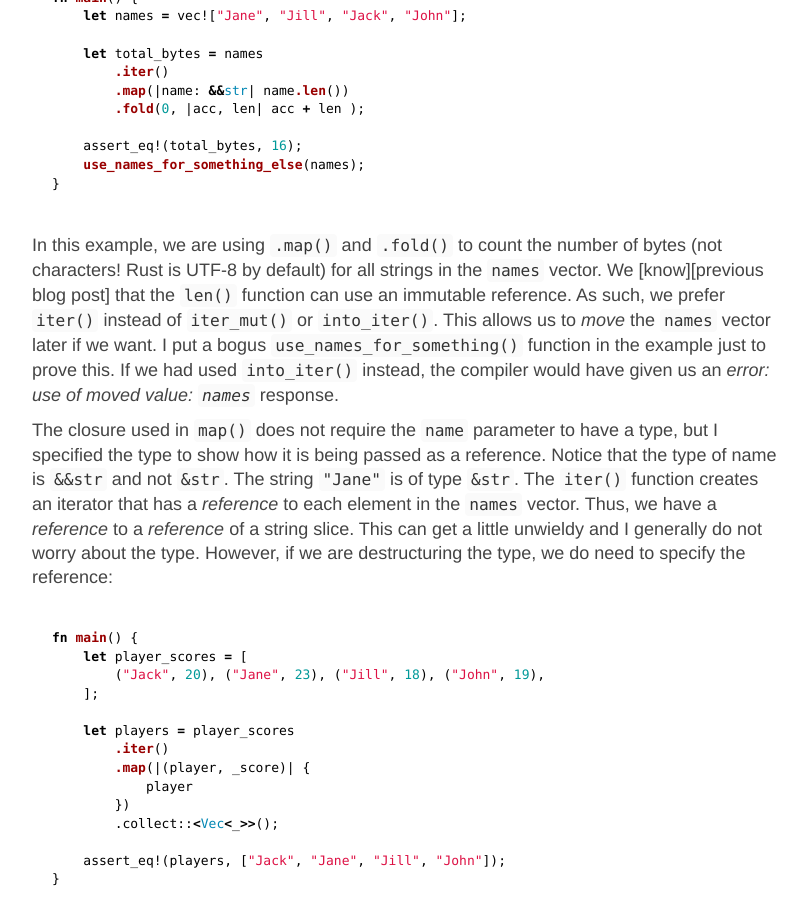
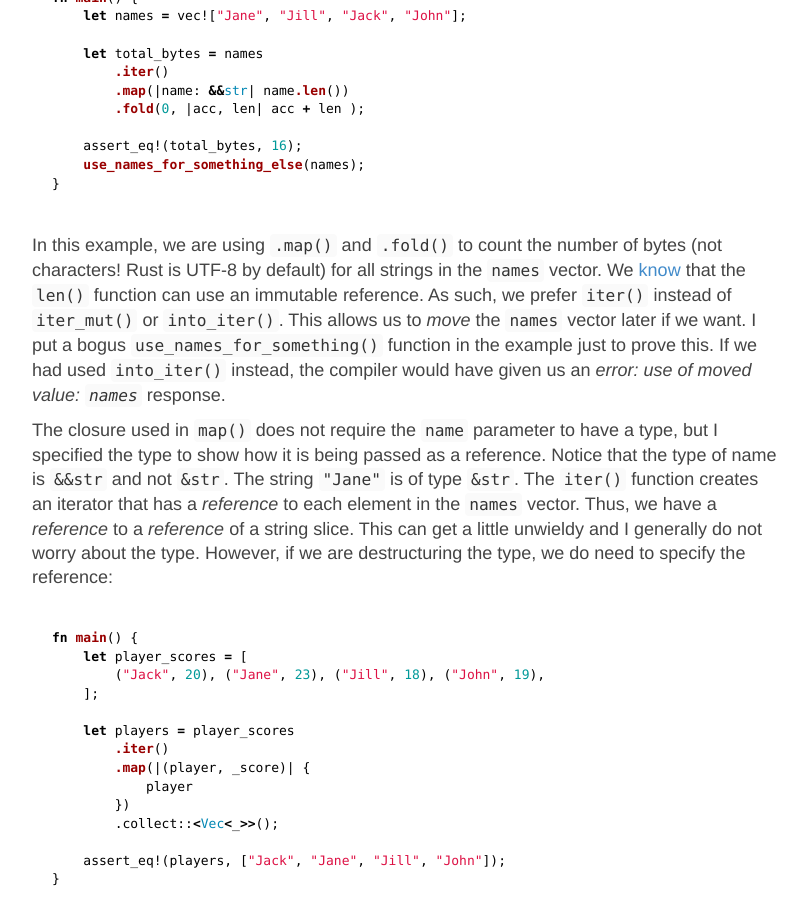
Before and after one commit to hjr3/hjr3.github.io, a Jekyll site: the page built from _posts/2015-06-22-effectively-using-iterators-in-rust.md, in a window 1280 px wide and 900 px high, scrolled down 810 px. Shown: the whole window, without its empty margins (233-1040 px from the left). Built offline with Jekyll 4.4.1, drawn with Linux system fonts in a browser that asks for light colours; part of the change alters nothing that is shown.

Commit message:
Fix broken link

```diff
--- a/_posts/2015-06-22-effectively-using-iterators-in-rust.md
+++ b/_posts/2015-06-22-effectively-using-iterators-in-rust.md
@@ -215,9 +215,10 @@ There is a really great crate, called [itertools][itertools], that provides extr
 
 ## Related
 
-   * [Creating a Rust function that accepts String or &str](http://hermanradtke.com/2015/05/06/creating-a-rust-function-that-accepts-string-or-str.html)
+   * [Creating a Rust function that accepts String or &str](/2015/05/06/creating-a-rust-function-that-accepts-string-or-str.html)
 
 
+[previous blog post]: /2015/06/09/strategies-for-solving-cannot-move-out-of-borrowing-errors-in-rust.html
 [core::convert::Into]: https://doc.rust-lang.org/nightly/core/convert/trait.Into.html
 [std::iter::Iterator]: https://doc.rust-lang.org/stable/std/iter/trait.Iterator.html
 [std::iter::IntoIterator]: https://github.com/rust-lang/rust/blob/b5b3a99f84f2b4dbf9495dccd7112c74f4357acc/src/libcore/iter.rs#L1184-1192
```
